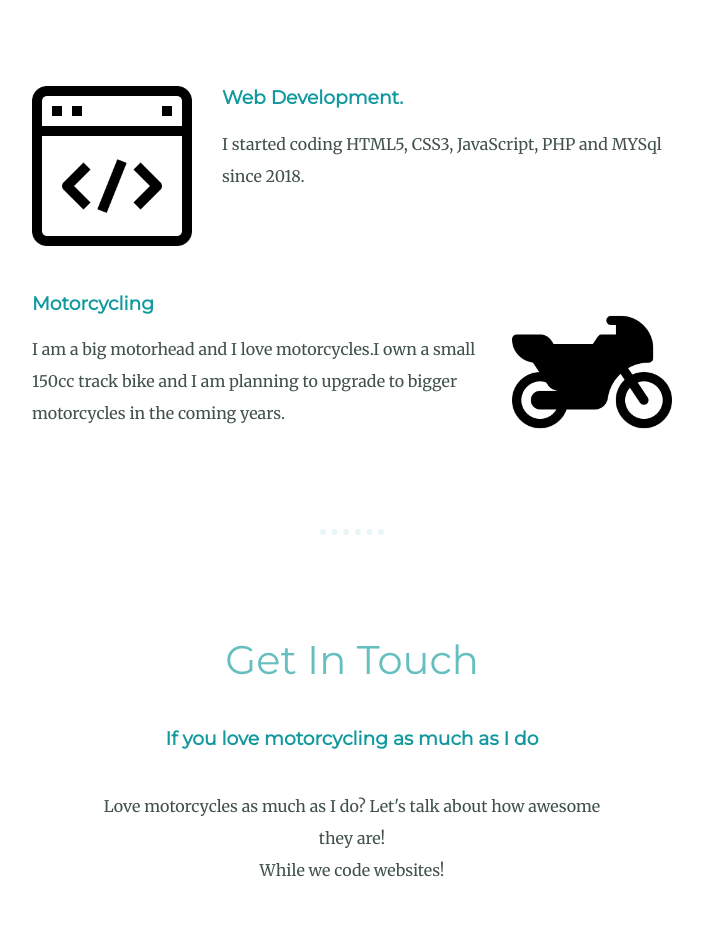
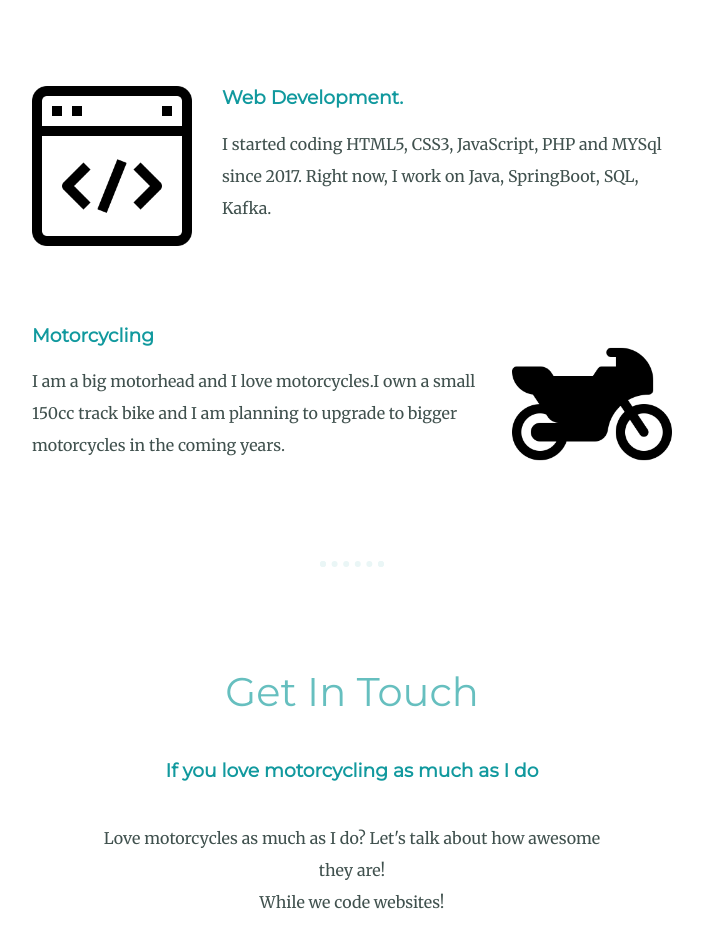
Before and after one commit to abhi1701/cv, a plain HTML site: page index.html in a window 1280 px wide. Shown: the part 1720-2648 px from the top of the page, without its empty margins (288-991 px from the left). Drawn offline with Linux system fonts and the light colour scheme.

Commit message:
Update index.html

```diff
--- a/index.html
+++ b/index.html
@@ -28,7 +28,7 @@
     <div class="skill-row">
       <img class="computing-img" src="computing.png" alt="code-img">
       <h3>Web Development.</h3>
-      <p class="code-skill-desc">I started coding HTML5, CSS3, JavaScript, PHP and MYSql since 2018.</p>
+      <p class="code-skill-desc">I started coding HTML5, CSS3, JavaScript, PHP and MYSql since 2017. Right now, I work on Java, SpringBoot, SQL, Kafka.</p>
     </div>
     <div class="skill-row">
       <img class="skill2-img" src="transportation.png" alt="code-img">
```
